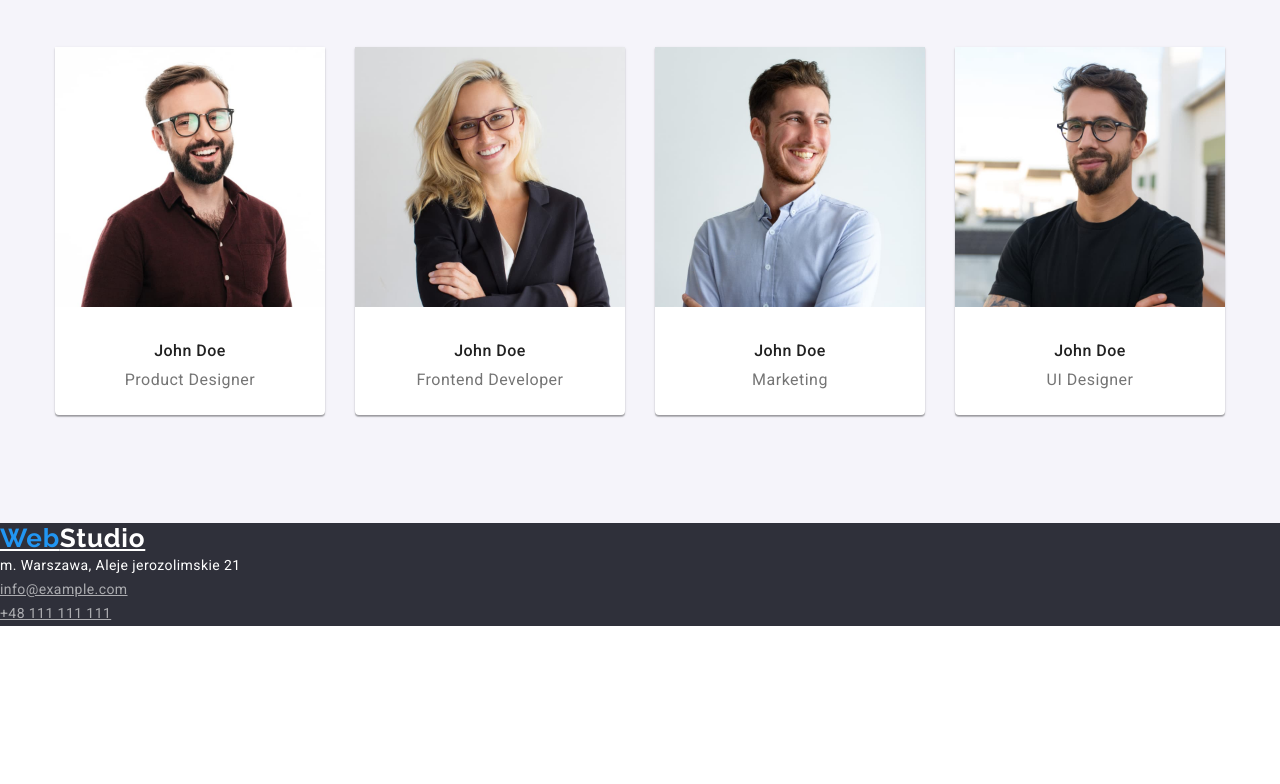
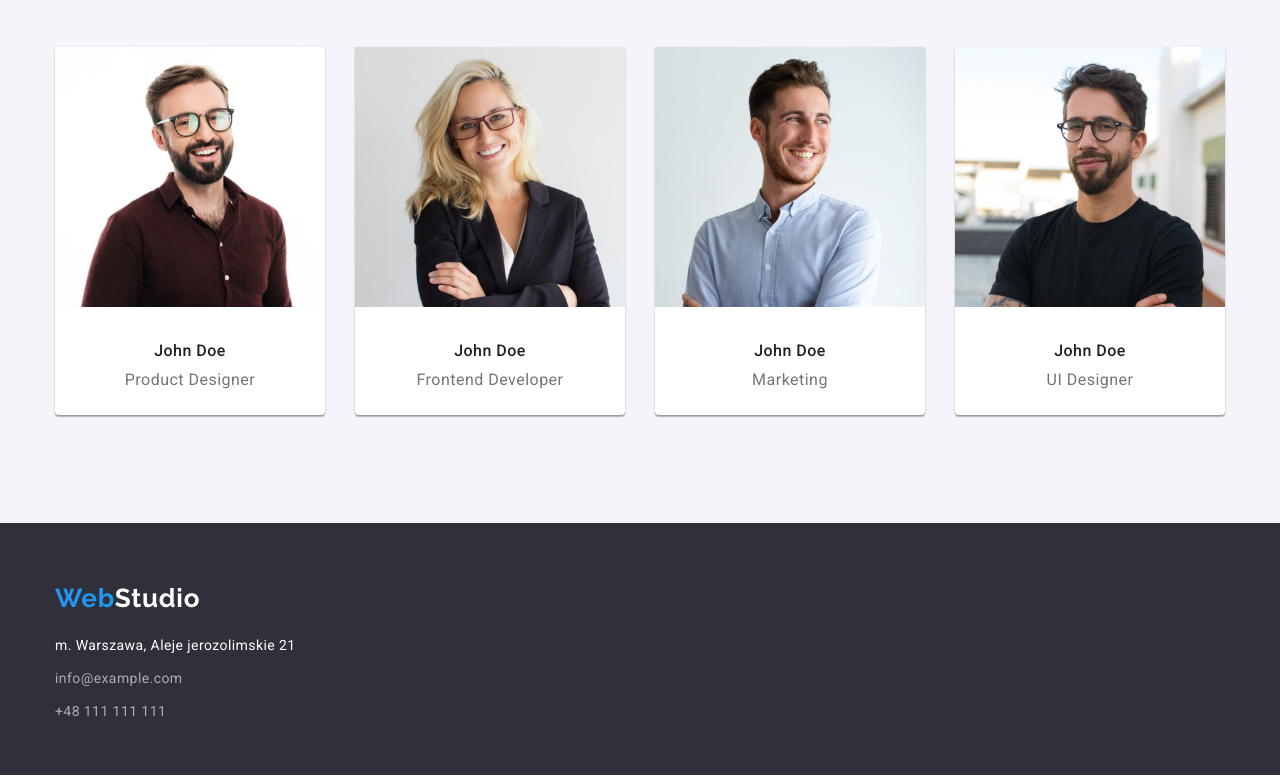
Before and after one commit to masa87/goit-markup-hw-03, a plain HTML site: page index.html in a window 1280 px wide. Shown: the part 1561-2345 px from the top of the page. Before the commit the page ends 2187 px from the top, so only its background shows below. Drawn offline with Linux system fonts and the light colour scheme; files whose address does not match are found by name.

Commit message:
zakończenie stylowania index.html

```diff
--- a/css/styles.css
+++ b/css/styles.css
@@ -69,7 +69,6 @@ p {
 
 .navigation {
     display: flex;
-    justify-content: space-evenly;
     align-items: center;
     height: 80px;
 }
@@ -81,7 +80,6 @@ p {
     line-height: 1.192;
     letter-spacing: 0.03em;
     color: #000000;
-    /* margin-right: 50px; */
 }
 
 .main-logo span {
@@ -92,6 +90,11 @@ p {
     display: flex;
     flex-basis: 272px;
     justify-content: space-between;
+    margin-left: 95px;
+}
+
+.navigation_list:last-child {
+    margin-left: auto;
 }
 
 .navigation_list-item-link {
@@ -266,7 +269,16 @@ p {
 /* =====  FOOTER ===== */
 
 .footer {
+    height: 252px;
     background-color: #2f303a;
+}
+
+.footer .container {
+    margin: 0 auto;
+    padding: 60px 15px;
+    display: flex;
+    width: 1200px;
+    flex-direction: column;
 }
 
 .footer-logo {
@@ -275,6 +287,7 @@ p {
 
 .address_list {
     font-style: normal;
+    margin-top: 20px;
 }
 
 .address_list-item {
@@ -282,6 +295,10 @@ p {
     line-height: 1.714;
     letter-spacing: 0.03em;
     color: #FFF;
+}
+
+.address_list-item:not(:first-child) {
+    padding-top: 9px;
 }
 
 .address_list-item-contact {
@@ -298,7 +315,11 @@ p {
 
 /* ===== END FOOTER ===== */
 
+
+
 /* ------===== PORTFOLIO =====------- */
+
+
 
 /* =====  MAIN SECTION ===== */
 
--- a/index.html
+++ b/index.html
@@ -144,18 +144,23 @@
     <!-- -----FOOTER----- -->
 
     <footer class="footer">
-        <a class="main-logo footer-logo" href="#"><span>Web</span>Studio</a>
+        <div class="container">
+
+            <a class="main-logo footer-logo link" href="#"><span>Web</span>Studio</a>
 
             <address class="address">
                 <ul class="address_list">
-                <li class="address_list-item">m. Warszawa, Aleje jerozolimskie 21</li>
-                <li class="address_list-item"><a href="mailto:info@example.com"
-                        class="address_list-item-contact">info@example.com</a></li>
-                <li class="address_list-item"><a href="tel:+48111111111" class="address_list-item-contact">+48 111
+                    <li class="address_list-item list">m. Warszawa, Aleje jerozolimskie 21</li>
+                    <li class="address_list-item list"><a href="mailto:info@example.com"
+                            class="address_list-item-contact link">info@example.com</a></li>
+                    <li class="address_list-item list"><a href="tel:+48111111111"
+                            class="address_list-item-contact link">+48
+                            111
                             111
                             111</a></li>
                 </ul>
             </address>
+        </div>
     </footer>
 
 </body>
```
Lines whose indentation alone changed are shown as unchanged.
